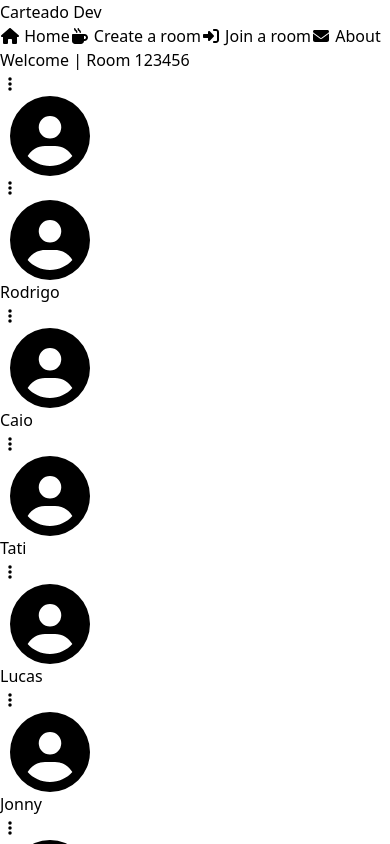
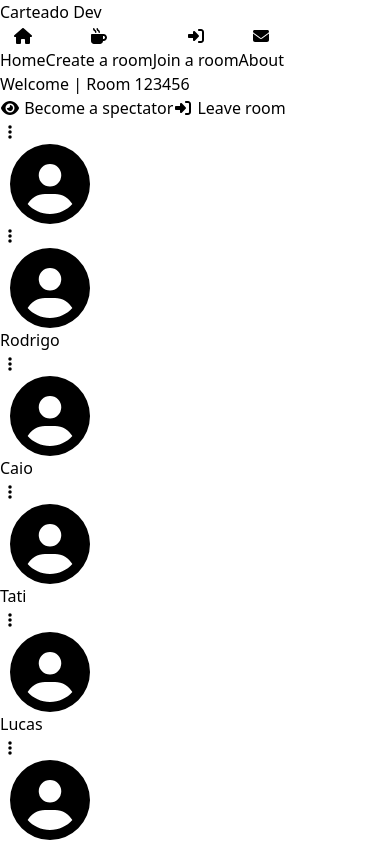
Before and after one commit to drafenous/carteado-dev, an Angular app: page /room/1 in a window 390 px wide. Shown: the top 844 px of the page. Built offline with nearby package versions, Linux system fonts and the light colour scheme.

Commit message:
Created user room actions and fixed responsive issues

```diff
--- a/src/app/common/header/header.component.html
+++ b/src/app/common/header/header.component.html
@@ -12,15 +12,15 @@
         class="hover:bg-neutral-950/20 px-4 transition-all"
       >
         <fa-icon [icon]="ICONS.home" [fixedWidth]="true" />
-        Home
+        <div class="hidden sm:block">Home</div>
       </button>
       <button type="button" class="hover:bg-neutral-950/10 px-4 transition-all">
         <fa-icon [icon]="ICONS.createRoom" [fixedWidth]="true" />
-        Create a room
+        <div class="hidden sm:block">Create a room</div>
       </button>
       <button type="button" class="hover:bg-neutral-950/10 px-4 transition-all">
         <fa-icon [icon]="ICONS.joinRoom" [fixedWidth]="true" />
-        Join a room
+        <div class="hidden sm:block">Join a room</div>
       </button>
       <button
         type="button"
@@ -28,7 +28,7 @@
         class="hover:bg-neutral-950/10 px-4 transition-all"
       >
         <fa-icon [icon]="ICONS.about" [fixedWidth]="true" />
-        About
+        <div class="hidden sm:block">About</div>
       </button>
     </nav>
   </div>
--- a/src/app/room/room.component.html
+++ b/src/app/room/room.component.html
@@ -1,6 +1,11 @@
 <app-content-box>
-  <div class="font-medium text-2xl mb-8">
-    <h1>Welcome {{ userName }} | Room 123456</h1>
+  <div class="flex flex-col md:flex-row justify-between gap-8 mb-8">
+    <div class="font-medium text-2xl">
+      <h1>Welcome {{ userName }} | Room 123456</h1>
+    </div>
+    <div>
+      <app-user-actions />
+    </div>
   </div>
   <div id="PlayersContainer" class="flex flex-wrap justify-center gap-4">
     @for( user of MOCKED_USERS; track user) {
--- a/src/app/room/room.component.ts
+++ b/src/app/room/room.component.ts
@@ -5,6 +5,7 @@ import { FontAwesomeModule } from '@fortawesome/angular-fontawesome';
 import { ContentBoxComponent } from '../common/content-box/content-box.component';
 import { User } from '../core/models/user';
 import { AppService } from '../core/services/app.service';
+import { UserActionsComponent } from './user-actions/user-actions.component';
 import { UserBoxComponent } from './user-box/user-box.component';
 
 @Component({
@@ -16,6 +17,7 @@ import { UserBoxComponent } from './user-box/user-box.component';
     RouterModule,
     FontAwesomeModule,
     UserBoxComponent,
+    UserActionsComponent,
   ],
   templateUrl: './room.component.html',
   styleUrl: './room.component.scss',
--- /dev/null
+++ b/src/app/room/user-actions/user-actions.component.html
@@ -0,0 +1,16 @@
+<div class="flex gap-4 justify-between sm:justify-end">
+  <button
+    type="button"
+    class="text-neutral-600 hover:bg-neutral-200 transition-all px-4 py-2 rounded-md"
+  >
+    <fa-icon [icon]="ICONS.eye" [fixedWidth]="true" />
+    Become a spectator
+  </button>
+  <button
+    type="button"
+    class="text-red-500 hover:bg-red-500/50 hover:text-neutral-900 transition-all px-4 py-2 rounded-md"
+  >
+    <fa-icon [icon]="ICONS.rightToBracket" [fixedWidth]="true" />
+    Leave room
+  </button>
+</div>
--- /dev/null
+++ b/src/app/room/user-actions/user-actions.component.ts
@@ -0,0 +1,17 @@
+import { Component } from '@angular/core';
+import { FontAwesomeModule } from '@fortawesome/angular-fontawesome';
+import { faEye, faRightToBracket } from '@fortawesome/free-solid-svg-icons';
+
+@Component({
+  selector: 'app-user-actions',
+  standalone: true,
+  imports: [FontAwesomeModule],
+  templateUrl: './user-actions.component.html',
+  styleUrl: './user-actions.component.scss',
+})
+export class UserActionsComponent {
+  public ICONS = {
+    eye: faEye,
+    rightToBracket: faRightToBracket,
+  };
+}
```
Also changed, not shown: src/app/room/user-actions/user-actions.component.scss (added), 1 other file (tests, documents, lock files or other folders).
